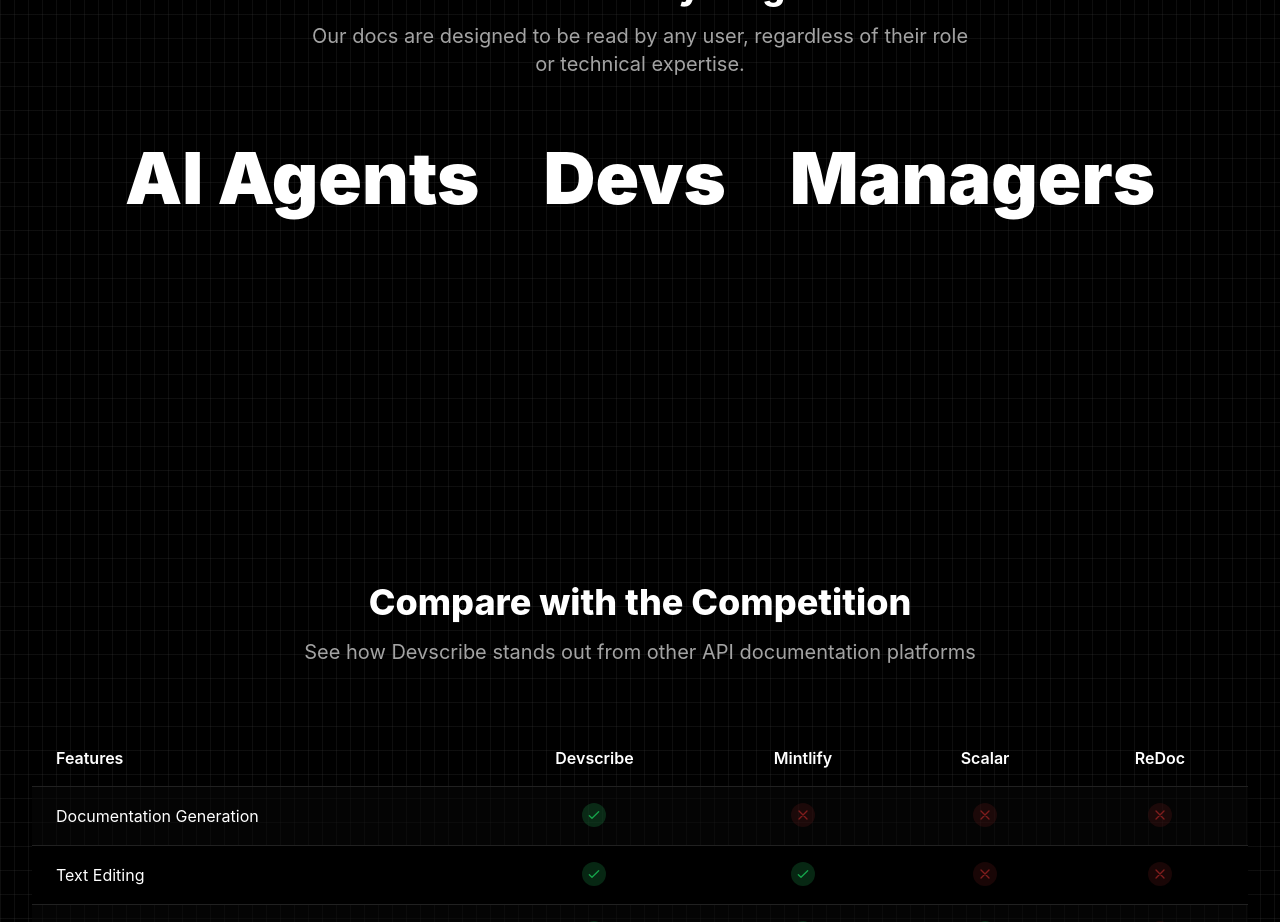
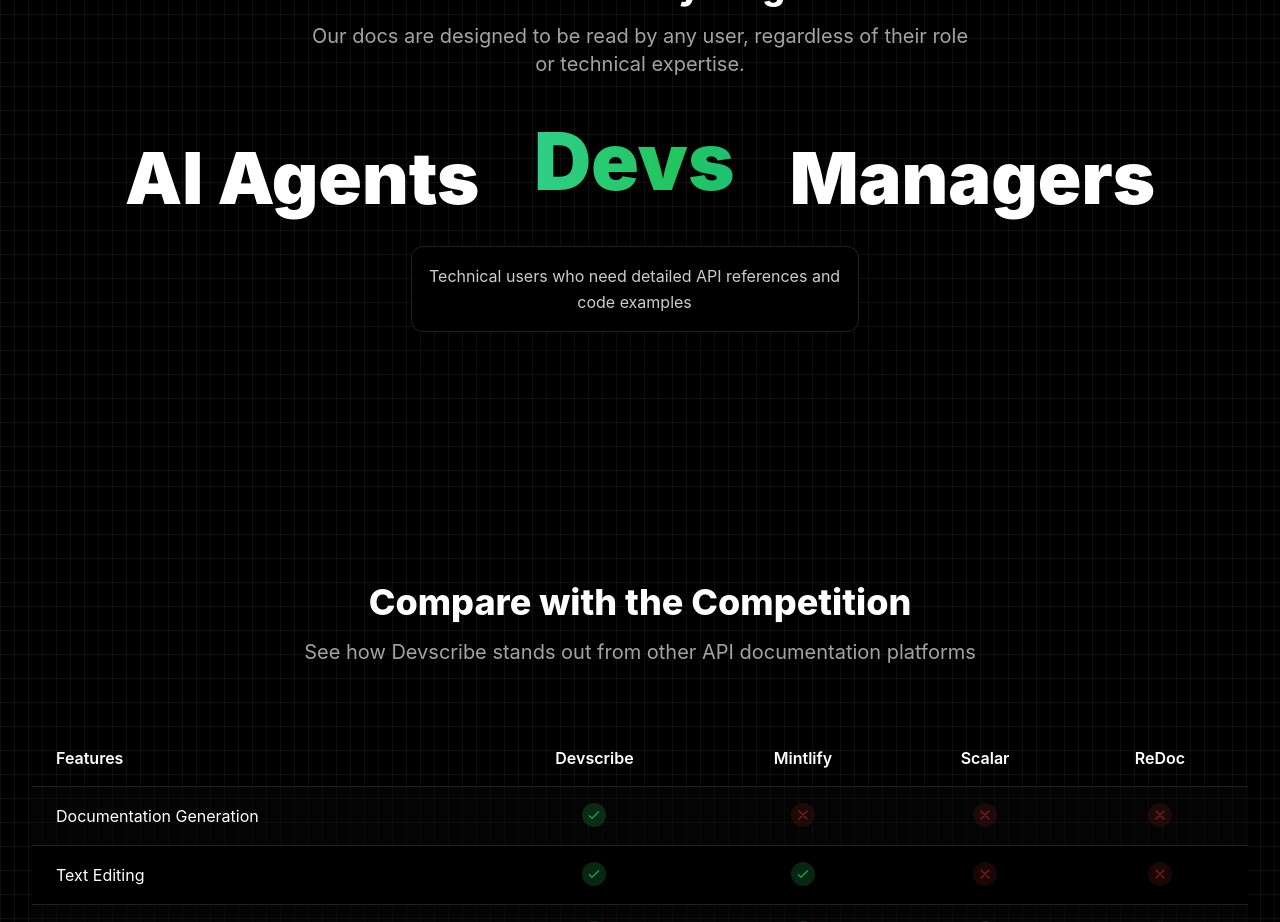
Before and after one commit to giannihart/landing_page, a React (Create React App) app: page / in a window 1280 px wide. Shown: the part 2620-3542 px from the top of the page. Built offline with nearby package versions, Linux system fonts and the light colour scheme.

Commit message:
Updates rotating Usertypes section

```diff
--- a/src/components/UserTypes/UserTypes.tsx
+++ b/src/components/UserTypes/UserTypes.tsx
@@ -1,4 +1,4 @@
-import React from 'react';
+import React, { useState, useEffect } from 'react';
 
 const userTypes = [
   {
@@ -22,6 +22,33 @@
 ];
 
 const UserTypes = () => {
+  const [activeIndex, setActiveIndex] = useState<number | null>(null);
+  const [hoveredIndex, setHoveredIndex] = useState<number | null>(null);
+  const [isRotating, setIsRotating] = useState(true);
+
+  useEffect(() => {
+    const interval = setInterval(() => {
+      if (isRotating) {
+        setActiveIndex((prevIndex) => {
+          if (prevIndex === null) return 0;
+          return (prevIndex + 1) % userTypes.length;
+        });
+      }
+    }, 2500);
+
+    return () => clearInterval(interval);
+  }, [isRotating]);
+
+  const handleMouseEnter = (index: number) => {
+    setHoveredIndex(index);
+    setIsRotating(false);
+  };
+
+  const handleMouseLeave = () => {
+    setHoveredIndex(null);
+    setIsRotating(true);
+  };
+
   return (
     <div className="relative py-24 bg-background">
       {/* Background decoration */}
@@ -42,26 +69,42 @@
           {userTypes.map((type, index) => (
             <div
               key={index}
-              className="group relative cursor-pointer transform transition-all duration-300 hover:-translate-y-4"
+              className={`
+                group
+                relative
+                cursor-pointer
+                transform
+                transition-all
+                duration-500
+                ${hoveredIndex === index ? '-translate-y-4' : ''}
+                ${isRotating && activeIndex === index ? '-translate-y-4' : ''}
+              `}
+              onMouseEnter={() => handleMouseEnter(index)}
+              onMouseLeave={handleMouseLeave}
             >
               <span className={`
-                text-7xl font-black
+                text-7xl
+                font-black
                 text-foreground/100
                 transition-all
                 duration-500
                 relative
                 inline-block
                 bg-clip-text
-                hover:text-transparent
+                ${((!isRotating && hoveredIndex === index) || (isRotating && activeIndex === index)) ? 'text-transparent' : ''}
                 bg-[size:400%]
                 animate-text-shimmer
-                ${type.gradientClass}
-                group-hover:drop-shadow-[0_0_20px_rgba(${
+                ${((!isRotating && hoveredIndex === index) || (isRotating && activeIndex === index)) ? `bg-gradient-to-r ${
+                  type.glowColor === 'emerald-400' ? 'from-emerald-400 via-green-500 to-teal-500' :
+                  type.glowColor === 'blue-400' ? 'from-blue-400 via-cyan-500 to-sky-500' :
+                  'from-pink-400 via-rose-500 to-fuchsia-500'
+                }` : ''}
+                ${((!isRotating && hoveredIndex === index) || (isRotating && activeIndex === index)) ? `drop-shadow-[0_0_20px_rgba(${
                   type.glowColor === 'emerald-400' ? '5,150,105' :
                   type.glowColor === 'blue-400' ? '59,130,246' :
                   type.glowColor === 'pink-400' ? '244,114,182' : '0,0,0'
-                },0.5)]
-                group-hover:scale-110
+                },0.5)]` : ''}
+                ${((!isRotating && hoveredIndex === index) || (isRotating && activeIndex === index)) ? 'scale-110' : ''}
                 pb-4
               `}
               style={{
@@ -78,8 +121,6 @@
                 top-full
                 mt-6
                 z-50
-                opacity-0
-                group-hover:opacity-100
                 transition-all
                 duration-300
                 ease-in-out
@@ -94,7 +135,7 @@
                 w-[500px]
                 shadow-2xl
                 transform
-                group-hover:translate-y-2
+                ${((!isRotating && hoveredIndex === index) || (isRotating && activeIndex === index)) ? 'opacity-100 translate-y-2' : 'opacity-0'}
               `}>
                 <p className="text-white/80 text-base leading-relaxed">
                   {type.description}
```
